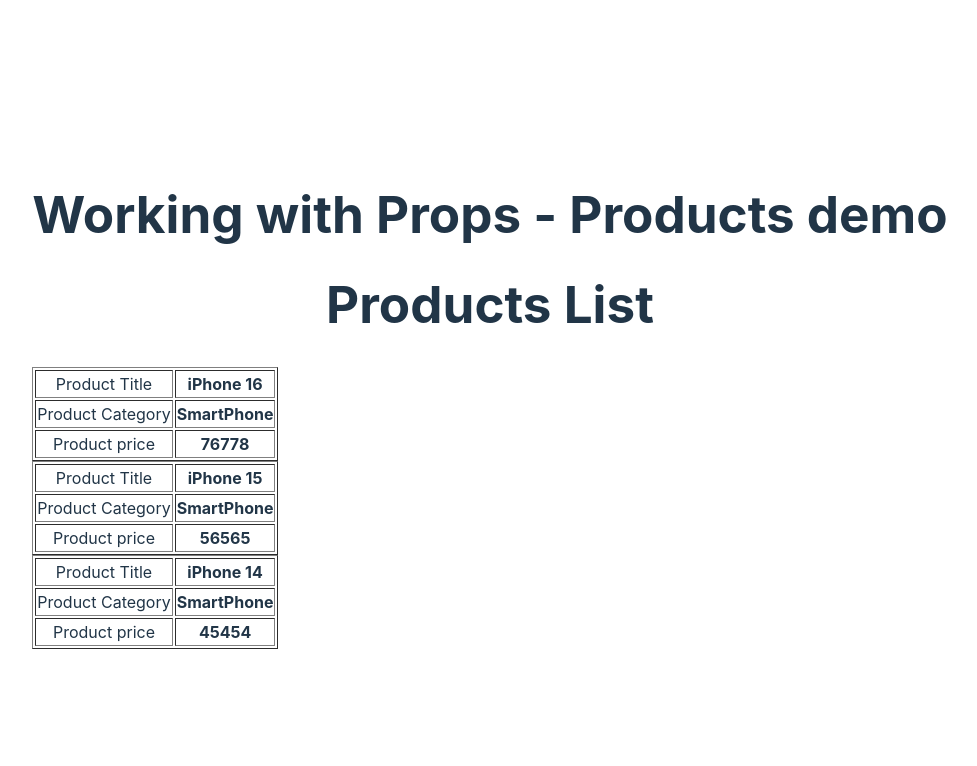
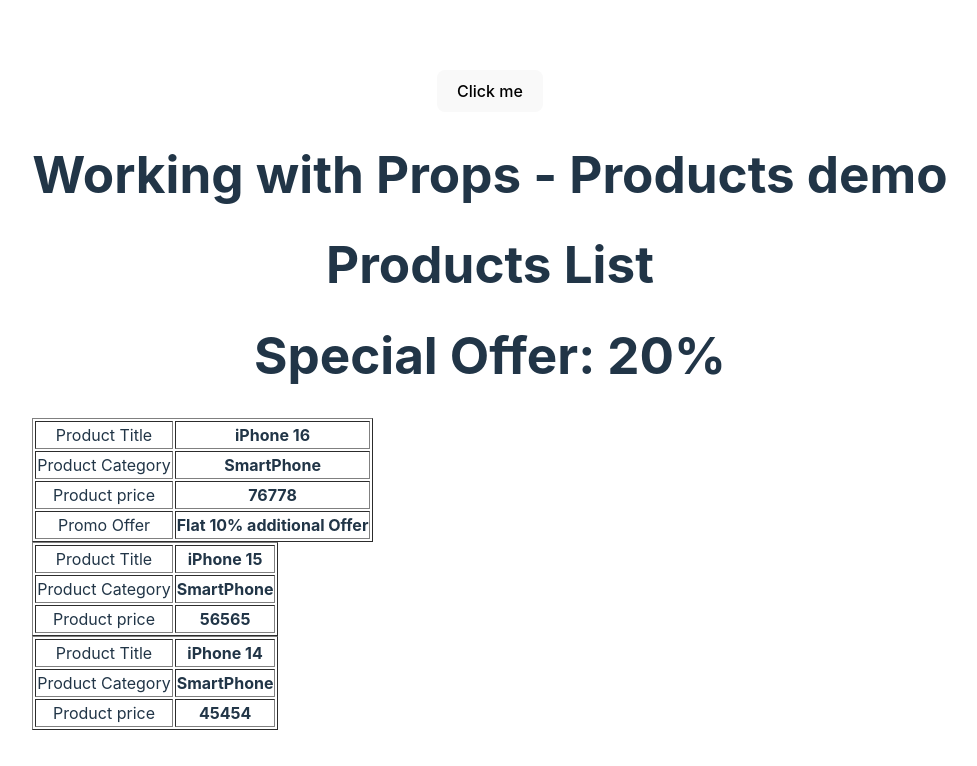
Before and after one commit to ashok-koenig/203168-ui, a React (Vite) app in the folder 5-React-demo-apps/props-demo-app/: page / in a window 1280 px wide. Shown: the top 766 px of the page, without its empty margins (150-1127 px from the left). Built offline with nearby package versions, Linux system fonts and the light colour scheme.

Commit message:
with promo offer

```diff
--- a/5-React-demo-apps/props-demo-app/src/App.tsx
+++ b/5-React-demo-apps/props-demo-app/src/App.tsx
@@ -6,14 +6,18 @@
 
 function App() {
   const products = [
-    {id: 1, title: "iPhone 16", category: "SmartPhone", price: 76778},
+    {id: 1, title: "iPhone 16", category: "SmartPhone", price: 76778, discount: true},
     {id: 2, title: "iPhone 15", category: "SmartPhone", price: 56565},
     {id: 3, title: "iPhone 14", category: "SmartPhone", price: 45454}
   ]
+  const handleClick = (msg: string)=>{alert("Button click works..."+ msg)}
   return (
     <>
+    <button onClick={()=>handleClick("Welcome")}>Click me</button>
      <h1>Working with Props - Products demo</h1>
-     <ProductList products = {products}/>
+     <ProductList products = {products}>
+      <h1>Special Offer: 20%</h1>
+     </ProductList>
      {/* <MyClassComponent />
      <MyFunctionalComponent /> */}
     </>
--- a/5-React-demo-apps/props-demo-app/src/components/products/ProductDetail.tsx
+++ b/5-React-demo-apps/props-demo-app/src/components/products/ProductDetail.tsx
@@ -1,15 +1,17 @@
 import React from 'react'
+import PromoOffer from './PromoOffer'
 
 export interface ProductDetailProps {
     id: number
     title: string
     category: string
     price: number
+    discount?: boolean
 }
 
 export default function ProductDetail(props: ProductDetailProps) {
     // De-structuring values from props
-    const {title, category, price} = props
+    const {title, category, price, discount= false} = props
   return (
     <div>
         <table border={1}>
@@ -25,6 +27,7 @@
                 <td>Product price</td>
                 <th>{price}</th>
             </tr>
+            {discount && <PromoOffer />}
         </table>
     </div>
   )
--- a/5-React-demo-apps/props-demo-app/src/components/products/ProductList.tsx
+++ b/5-React-demo-apps/props-demo-app/src/components/products/ProductList.tsx
@@ -2,17 +2,19 @@
 import ProductDetail, { ProductDetailProps } from './ProductDetail'
 
 interface ProductListProps{
+    children:any
     products: ProductDetailProps[]
 }
 
 export default function ProductList(props: ProductListProps) {
-    const {products} = props
+    const {children, products} = props
   return (
     <div>
         <h1>Products List</h1>
+        {children}
         {
             products.map((product)=>{
-                return <ProductDetail key={product.id} id={product.id} title={product.title} category={product.category} price={product.price}/>
+                return <ProductDetail key={product.id} id={product.id} title={product.title} category={product.category} price={product.price} discount={product.discount}/>
             })
         }
 
--- /dev/null
+++ b/5-React-demo-apps/props-demo-app/src/components/products/PromoOffer.tsx
@@ -0,0 +1,10 @@
+import React from 'react'
+
+export default function PromoOffer() {
+  return (
+    <tr>
+        <td>Promo Offer</td>
+        <th>Flat 10% additional Offer</th>
+    </tr>
+  )
+}
```
